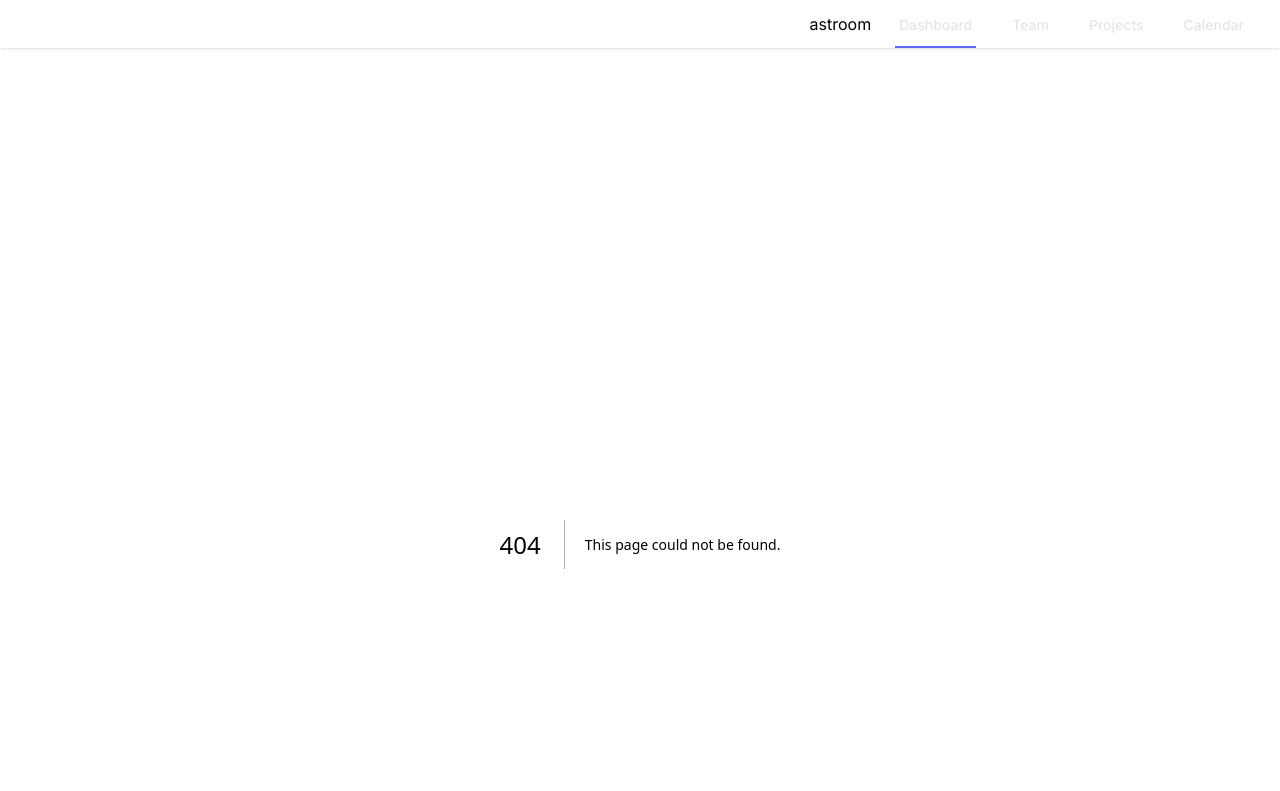
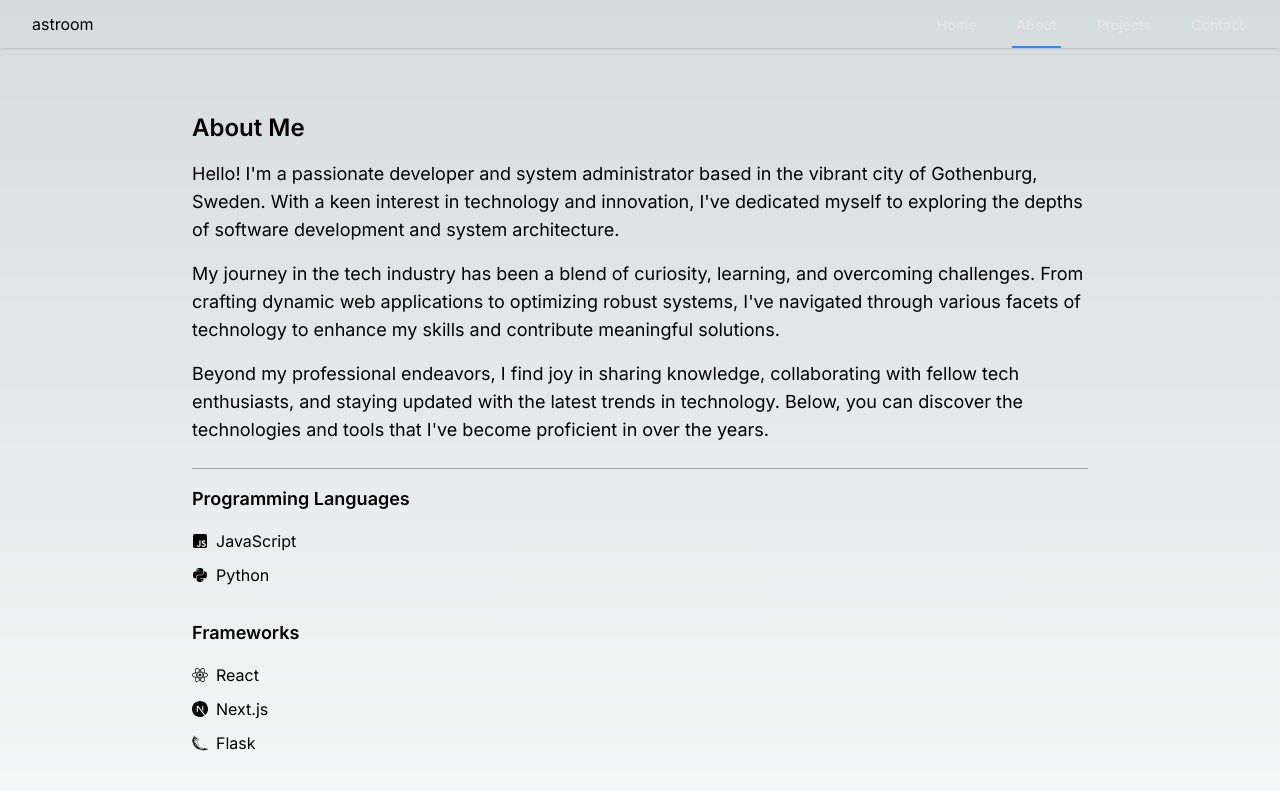
Before and after one commit to astrooom/astroom, a Next.js app: page /about in a window 1280 px wide. Before the commit this address had no page. Shown: the top 791 px of the page. Built offline with nearby package versions, Linux system fonts and the light colour scheme.

Commit message:
about section

```diff
--- a/app/HeroContainer.tsx
+++ b/app/HeroContainer.tsx
@@ -1,4 +1,5 @@
 "use client";
+
 import { TypewriterEffectSmooth, Boxes } from "@components/ui";
 
 export function HeroContainer() {
@@ -14,7 +15,7 @@ export function HeroContainer() {
     },
     {
       text: "astroom.",
-      className: "text-blue-500 dark:text-blue-500",
+      className: "text-blue-500",
     }
   ];
 
@@ -28,7 +29,7 @@ export function HeroContainer() {
       {/* <p className="text-neutral-600 dark:text-neutral-200 text-xs sm:text-base my-2">
         Developer | Designer | Creator | System Engineer
       </p> */}
-      <div className="flex flex-col md:flex-row space-y-4 md:space-y-0 space-x-0 md:space-x-4 z-20">
+      {/* <div className="flex flex-col md:flex-row space-y-4 md:space-y-0 space-x-0 md:space-x-4 z-20">
 
         <button className="w-40 h-10 rounded-xl bg-black border dark:border-white border-transparent text-white text-sm">
           Join now
@@ -36,7 +37,7 @@ export function HeroContainer() {
         <button className="w-40 h-10 rounded-xl bg-white text-black border border-black  text-sm">
           Signup
         </button>
-      </div>
+      </div> */}
     </div>
   );
 }
--- /dev/null
+++ b/app/about/KnowledgeList.tsx
@@ -0,0 +1,47 @@
+import { FaDocker, FaPython, FaJsSquare, FaReact } from 'react-icons/fa'; // Import icons
+import { SiNextdotjs } from "react-icons/si";
+import { SiFlask } from "react-icons/si";
+import { SiVercel } from "react-icons/si";
+
+export function KnowledgeList() {
+  const skills = {
+    "Programming Languages": [
+      { id: 'js', name: 'JavaScript', icon: <FaJsSquare /> },
+      { id: 'python', name: 'Python', icon: <FaPython /> },
+      // { id: 'react', name: 'React', icon: <FaReact /> },
+    ],
+    "Frameworks": [
+      { id: 'react', name: 'React', icon: <FaReact /> },
+      { id: "nextjs", name: "Next.js", icon: <SiNextdotjs /> },
+      { id: 'flask', name: 'Flask', icon: <SiFlask /> },
+      // Add more frameworks or other sections as needed
+    ],
+    "Tools": [
+      { id: 'docker', name: 'Docker', icon: <FaDocker /> },
+      { id: "pterodactyl", name: "Pterodactyl" }
+      // Add more tools or other sections as needed
+    ],
+    "Cloud": [
+      { id: "vercel", name: "Vercel", icon: <SiVercel /> },
+      // Add more cloud providers or other sections as needed
+    ],
+  };
+
+  return (
+    <div>
+      {Object.entries(skills).map(([sectionTitle, skillsList]) => (
+        <div key={sectionTitle} className="mb-8">
+          <h2 className="text-lg font-semibold mb-4">{sectionTitle}</h2>
+          <ul className="list-none p-0 flex flex-col gap-y-2.5">
+            {skillsList.map((skill) => (
+              <li key={skill.id} className="flex">
+                {skill.icon && <span className="mr-2 flex items-center">{skill.icon}</span>}
+                {skill.name}
+              </li>
+            ))}
+          </ul>
+        </div>
+      ))}
+    </div>
+  );
+}
--- /dev/null
+++ b/app/about/page.tsx
@@ -0,0 +1,24 @@
+import { KnowledgeList } from "./KnowledgeList";
+
+export default function About() {
+  return (
+    <div className="max-w-4xl mx-auto text-left divide-y divide-neutral-400 flex flex-col gap-y-6">
+      <div>
+        <h1 className="text-2xl font-semibold mb-4">About Me</h1>
+        <p className="text-lg mb-4">
+          Hello! I'm a passionate developer and system administrator based in the vibrant city of Gothenburg, Sweden. With a keen interest in technology and innovation, I've dedicated myself to exploring the depths of software development and system architecture.
+        </p>
+        <p className="text-lg mb-4">
+          My journey in the tech industry has been a blend of curiosity, learning, and overcoming challenges. From crafting dynamic web applications to optimizing robust systems, I've navigated through various facets of technology to enhance my skills and contribute meaningful solutions.
+        </p>
+        <p className="text-lg">
+          Beyond my professional endeavors, I find joy in sharing knowledge, collaborating with fellow tech enthusiasts, and staying updated with the latest trends in technology. Below, you can discover the technologies and tools that I've become proficient in over the years.
+        </p>
+      </div>
+
+      <div className="py-4">
+        <KnowledgeList />
+      </div>
+    </div>
+  );
+}
--- a/app/layout.tsx
+++ b/app/layout.tsx
@@ -23,7 +23,7 @@ export default function RootLayout({
           <HeaderNav />
         </header>
 
-        <main className="flex min-h-screen flex-col items-center justify-between p-24">
+        <main className="mt-16">
           {children}
         </main>
 
--- a/components/ui/header-nav.tsx
+++ b/components/ui/header-nav.tsx
@@ -1,13 +1,17 @@
 "use client";
 
-import { Disclosure, Menu, Transition } from '@headlessui/react'
-import { Bars3Icon, BellIcon, XMarkIcon } from '@heroicons/react/24/outline'
-
-function classNames(...classes: string[]) {
-  return classes.filter(Boolean).join(' ')
-}
+import { Disclosure } from '@headlessui/react'
+import { Bars3Icon, XMarkIcon } from '@heroicons/react/24/outline'
+import { getNavigation } from '@/utils/navigation';
+import { cn } from '@/utils/cn';
+import { usePathname } from 'next/navigation';
+import { useMemo } from 'react';
 
 export default function HeaderNav() {
+  const pathname = usePathname();
+
+  const navigation = useMemo(() => getNavigation("main"), []);
+
   return (
     <Disclosure as="nav" className="bg-dark shadow">
       {({ open }) => (
@@ -26,7 +30,7 @@ export default function HeaderNav() {
                   )}
                 </Disclosure.Button>
               </div>
-              <div className="flex flex-1 items-center justify-center sm:items-stretch sm:justify-end">
+              <div className="flex flex-1 items-center justify-center sm:items-stretch sm:justify-between">
                 <div className="flex flex-shrink-0 items-center">
                   astroom
                   {/* <img
@@ -36,31 +40,17 @@ export default function HeaderNav() {
                   /> */}
                 </div>
                 <div className="hidden sm:ml-6 sm:flex sm:space-x-8">
-                  {/* Current: "border-indigo-500 text-gray-900", Default: "border-transparent text-gray-500 hover:border-gray-300 hover:text-gray-700" */}
+                  {navigation.map((item, index) => (
                     <a
-                    href="#"
-                    className="inline-flex items-center border-b-2 border-indigo-500 px-1 pt-1 text-sm font-medium text-neutral-200"
+                      key={`${index}_${item.href}`}
+                      href={item.href}
+                      className={cn(pathname === item.href ? "inline-flex items-center border-b-2 border-blue-500 px-1 pt-1 text-sm font-medium text-neutral-200" :
+                        "inline-flex items-center border-b-2 border-transparent px-1 pt-1 text-sm font-medium text-neutral-200 hover:border-gray-300 hover:text-neutral-50"
+                      )}
                     >
-                    Dashboard
+                      {item.name}
                     </a>
-                  <a
-                    href="#"
-                    className="inline-flex items-center border-b-2 border-transparent px-1 pt-1 text-sm font-medium text-neutral-200 hover:border-gray-300 hover:text-neutral-50"
-                  >
-                    Team
-                  </a>
-                  <a
-                    href="#"
-                    className="inline-flex items-center border-b-2 border-transparent px-1 pt-1 text-sm font-medium text-neutral-200 hover:border-gray-300 hover:text-neutral-50"
-                  >
-                    Projects
-                  </a>
-                  <a
-                    href="#"
-                    className="inline-flex items-center border-b-2 border-transparent px-1 pt-1 text-sm font-medium text-neutral-200 hover:border-gray-300 hover:text-neutral-50"
-                  >
-                    Calendar
-                  </a>
+                  ))}
                 </div>
               </div>
 
@@ -70,38 +60,24 @@ export default function HeaderNav() {
           <Disclosure.Panel className="sm:hidden">
             <div className="space-y-1 pb-4 pt-2">
               {/* Current: "bg-indigo-50 border-indigo-500 text-indigo-700", Default: "border-transparent text-gray-500 hover:bg-gray-50 hover:border-gray-300 hover:text-gray-700" */}
+
+              {navigation.map((item, index) => (
                 <Disclosure.Button
+                  key={`${index}_${item.href}`}
                   as="a"
-                href="#"
-                className="block border-l-4 border-indigo-500 bg-indigo-50 py-2 pl-3 pr-4 text-base font-medium text-indigo-700"
+                  href={item.href}
+                  className={cn(pathname === item.href ? "block border-l-4 border-blue-500 py-2 pl-3 pr-4 text-base font-medium text-blue-500" :
+                    "block border-l-4 border-transparent py-2 pl-3 pr-4 text-base font-medium text-gray-500 hover:border-gray-300 hover:bg-gray-50 hover:text-gray-700"
+                  )}
                 >
-                Dashboard
+                  {item.name}
                 </Disclosure.Button>
-              <Disclosure.Button
-                as="a"
-                href="#"
-                className="block border-l-4 border-transparent py-2 pl-3 pr-4 text-base font-medium text-gray-500 hover:border-gray-300 hover:bg-gray-50 hover:text-gray-700"
-              >
-                Team
-              </Disclosure.Button>
-              <Disclosure.Button
-                as="a"
-                href="#"
-                className="block border-l-4 border-transparent py-2 pl-3 pr-4 text-base font-medium text-gray-500 hover:border-gray-300 hover:bg-gray-50 hover:text-gray-700"
-              >
-                Projects
-              </Disclosure.Button>
-              <Disclosure.Button
-                as="a"
-                href="#"
-                className="block border-l-4 border-transparent py-2 pl-3 pr-4 text-base font-medium text-gray-500 hover:border-gray-300 hover:bg-gray-50 hover:text-gray-700"
-              >
-                Calendar
-              </Disclosure.Button>
-            </div>
-          </Disclosure.Panel>
+
+              ))}
+            </div >
+          </Disclosure.Panel >
         </>
       )}
-    </Disclosure>
+    </Disclosure >
   )
 }
--- a/package.json
+++ b/package.json
@@ -3,7 +3,7 @@
   "version": "0.1.0",
   "private": true,
   "scripts": {
-    "dev": "next dev --turbo",
+    "dev": "next dev",
     "build": "next build",
     "start": "next start",
     "lint": "next lint"
@@ -16,6 +16,7 @@
     "next": "14.1.0",
     "react": "^18",
     "react-dom": "^18",
+    "react-icons": "^5.0.1",
     "tailwind-merge": "^2.2.1"
   },
   "devDependencies": {
--- /dev/null
+++ b/utils/navigation.ts
@@ -0,0 +1,34 @@
+export type NavItem = {
+  name: string;
+  href: string;
+}
+
+type Navigation = {
+  [key: string]: NavItem[];
+};
+
+
+export const navigation: Navigation = {
+  "main": [
+    {
+      name: "Home",
+      href: "/",
+    },
+    {
+      name: "About",
+      href: "/about",
+    },
+    {
+      name: "Projects",
+      href: "/projects",
+    },
+    {
+      name: "Contact",
+      href: "/contact",
+    },
+  ],
+}
+
+export const getNavigation = (navKey: string): NavItem[] => {
+  return navigation[navKey];
+};
```
Also changed, not shown: 1 other file (tests, documents, lock files or other folders). Lines whose indentation alone changed are shown as unchanged.
